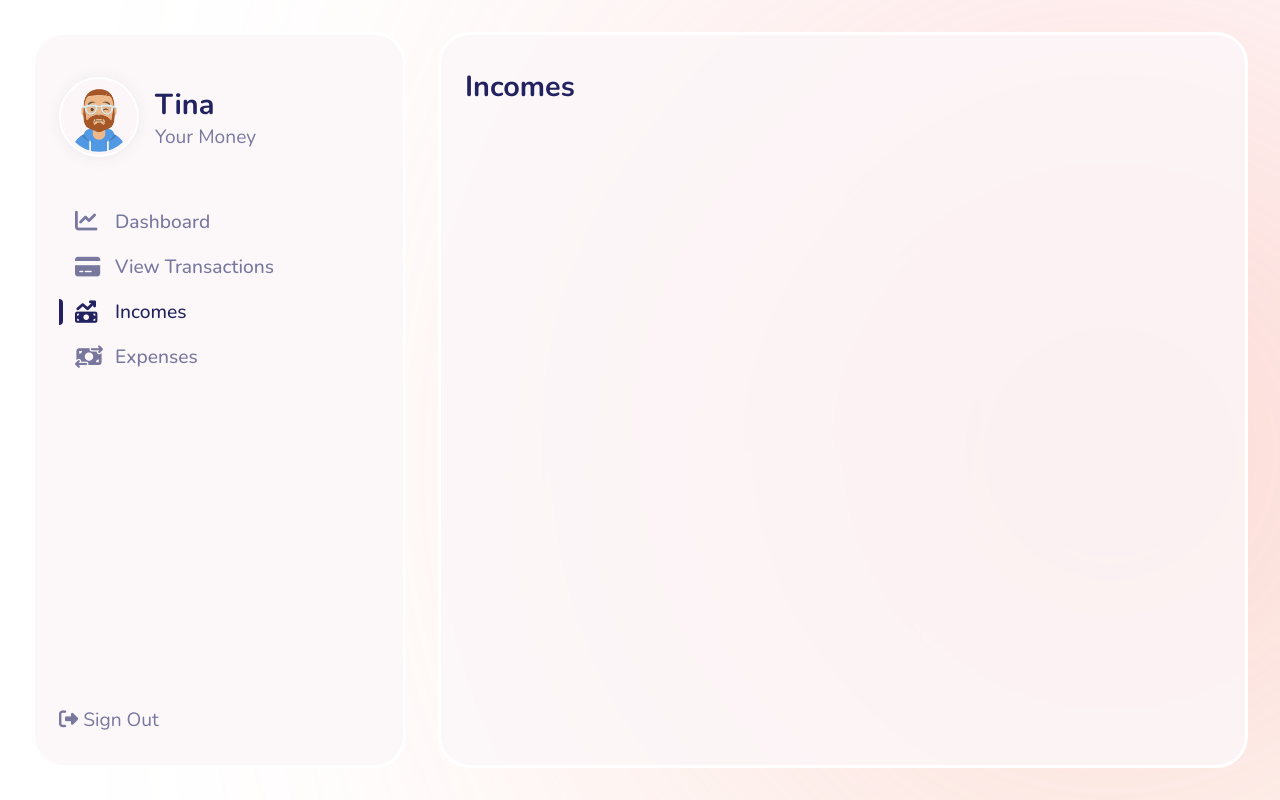
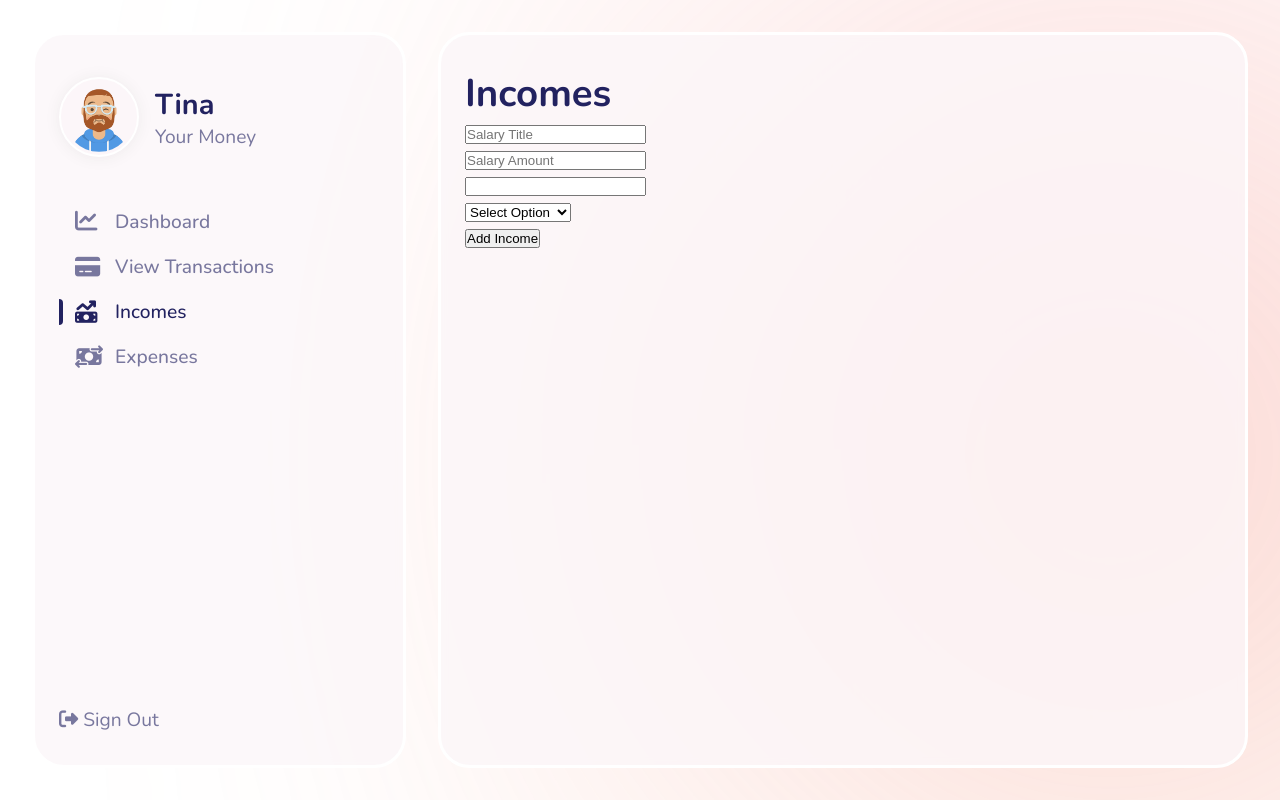
Before and after one commit to Justina177/expense-tracker-frontend, a React (Create React App) app: page / in a window 1280 px wide. Both pictures are taken after a click on the item "Incomes". Shown: the top 800 px of the page. Built offline with nearby package versions, Linux system fonts and the light colour scheme.

Commit message:
added form to income component

```diff
--- a/package.json
+++ b/package.json
@@ -11,6 +11,7 @@
     "moment": "^2.30.1",
     "react": "^18.2.0",
     "react-chartjs-2": "^5.2.0",
+    "react-datepicker": "^6.1.0",
     "react-daypicker": "^3.0.10",
     "react-dom": "^18.2.0",
     "react-scripts": "5.0.1",
--- a/src/App.js
+++ b/src/App.js
@@ -7,9 +7,13 @@
 import Dashboard from "./Components/Dashboard/Dashboard";
 import Income from "./Components/Income/Income";
 import Expenses from "./Components/Expenses/Expenses";
+import { useGlobalContext } from "./context/globalContext";
 
 function App() {
   const [active, setActive] = useState(1)
+
+  const global = useGlobalContext()
+console.log(global);
 
   const displayData = () => {
     switch(active){
--- /dev/null
+++ b/src/Components/Form/Form.js
@@ -0,0 +1,86 @@
+import React, { useState } from 'react'
+import styled from 'styled-components'
+import DatePicker from 'react-datepicker'
+import 'react-datepicker/dist/react-datepicker.css';
+import { useGlobalContext } from '../../context/globalContext';
+
+
+function Form() {
+    const {addIncome} = useGlobalContext()
+
+    const [inputState, setInputState] = useState({
+        title: '',
+        amount: '',
+        data: '',
+        category: '',
+        description: '',
+    })
+
+    const { title, amount, date, category, description } = inputState
+
+    const handleInput = name => e => {
+        setInputState({...inputState, [name]: e.target.value})
+    }
+
+    const handleSubmit = e => {
+        e.preventDefault()
+        addIncome(inputState)
+    }
+
+  return (
+    <FormStyled onSubmit={handleSubmit}>
+        <div className="input-control">
+            <input
+                type="text"
+                value={title}
+                name={'title'}
+                placeholder="Salary Title"
+                onChange={handleInput('title')}
+            />
+        </div>
+        <div className="input-control">
+            <input
+                type="text"
+                value={amount}
+                name={'amount'}
+                placeholder="Salary Amount"
+                onChange={handleInput('amount')}
+            />
+        </div>
+        <div className="input-control">
+            <DatePicker
+                id="date"
+                value={date}
+                placeholder="Enter A Date"
+                selected={date}
+                dateFormate="dd/mm/yyyy"
+                onChange={(date) => {
+                    setInputState({...inputState, date: date})
+                }}
+            />
+        </div>
+        <div className="seletes input-control">
+            <select required value={category} name="category" id="category" onChange={handleInput('category')}>
+                <option value="" disabled>Select Option</option>
+                <option value="salary">Salary</option>
+                <option value="freelancing">Freelancing</option>
+                <option value="Investments">Investments</option>
+                <option value="stocks">Stocks</option>
+                <option value="bitcoin">Bitcoin</option>
+                <option value="bank">Bank Transfer</option>
+                <option value="youtube">Youtube</option>
+                <option value="other">Other</option>
+            </select>
+        </div>
+        <div className="submit-btn">
+            <button>Add Income</button>
+        </div>
+    </FormStyled>
+  )
+}
+
+const FormStyled = styled.form`
+
+`
+
+export default Form
--- a/src/Components/Income/Income.js
+++ b/src/Components/Income/Income.js
@@ -1,20 +1,24 @@
 import React from 'react'
 import styled from 'styled-components'
 import { InnerLayout } from '../../styles/Layouts'
+import { useGlobalContext } from '../../context/globalContext'
+import Form  from '../Form/Form'
 
 function Income() {
+  const {addIncome} = useGlobalContext()
+
   return (
     <IncomeStyled>
         <InnerLayout>
-            <h2>Incomes</h2>
-            <div className="income-content">
-                <div className="form-container">
-                    <div className="incomes">
+          <h1>Incomes</h1>
+          <div className="income-content">
+            <div className="form-container">
+              <Form />
+            </div>
+            <div className="incomes">
 
-                    </div>
-                </div>
             </div>
-
+          </div>
         </InnerLayout>
     </IncomeStyled>
   )
--- a/src/Components/Navigation/Navigation.js
+++ b/src/Components/Navigation/Navigation.js
@@ -12,7 +12,7 @@
     <NavStyled>
         <div className="user-con">
             <img src={avater} alt="" />
-            <div class="text">
+            <div className="text">
                 <h2>Tina</h2>
                 <p>Your Money</p>
             </div>
--- a/src/Components/Orb/Orb.js
+++ b/src/Components/Orb/Orb.js
@@ -6,7 +6,7 @@
 
   const {width, height} = useWindowSize()
 
-  console.log(width, height)
+  // console.log(width, height)
 
   const moveOrb = keyframes`
     0%{
@@ -33,7 +33,7 @@
     `;
 
   return (
-    <OrbStyled></OrbStyled>
+    <OrbStyled />
   )
 }
 
--- a/src/context/globalContext.js
+++ b/src/context/globalContext.js
@@ -1,4 +1,4 @@
-import React, { useState } from 'react'
+import React, { useContext, useState } from 'react'
 import axios from 'axios'
 
 const BASE_URL = "http://localhost:5000/api/v1/";
@@ -18,10 +18,14 @@
             })
     }
     return (
-        <GlobalContext.Provider value={
-            'hello'
-        }>
+        <GlobalContext.Provider value={{
+            addIncome,
+        }}>
             {children}
         </GlobalContext.Provider>
     )
 }
+
+export const useGlobalContext = () => {
+    return useContext(GlobalContext)
+}
```
Also changed, not shown: 1 other file (tests, documents, lock files or other folders).
